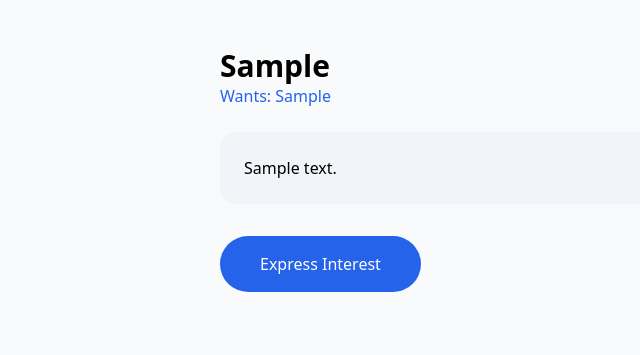
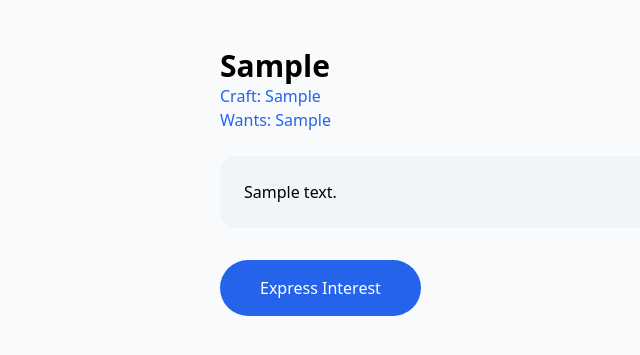
Before and after one commit to barnanst-collab/carrierswap, a Flask app: page /listing/1 in a window 1280 px wide. Shown: the part 65-420 px from the top of the page, without its empty margins (108-748 px from the left). Run offline with Flask 3, Linux system fonts and the light colour scheme; tables that the repository leaves empty hold one stand-in row (values such as "Sample post"); some libraries are stand-ins or nearby versions.

Commit message:
Update listing_detail.html

```diff
--- a/CarrierSwap/templates/listing_detail.html
+++ b/CarrierSwap/templates/listing_detail.html
@@ -5,6 +5,7 @@
 {% block content %}
 <div class="max-w-2xl mx-auto px-6 py-12">
     <h1 class="text-3xl font-bold">{{ listing.current_station }}</h1>
+    <p class="text-blue-600">Craft: {{ listing.craft }}</p>
     <p class="text-blue-600">Wants: {{ listing.desired }}</p>
     {% if listing.notes %}
     <p class="mt-6 bg-slate-100 p-6 rounded-2xl">{{ listing.notes }}</p>
```
